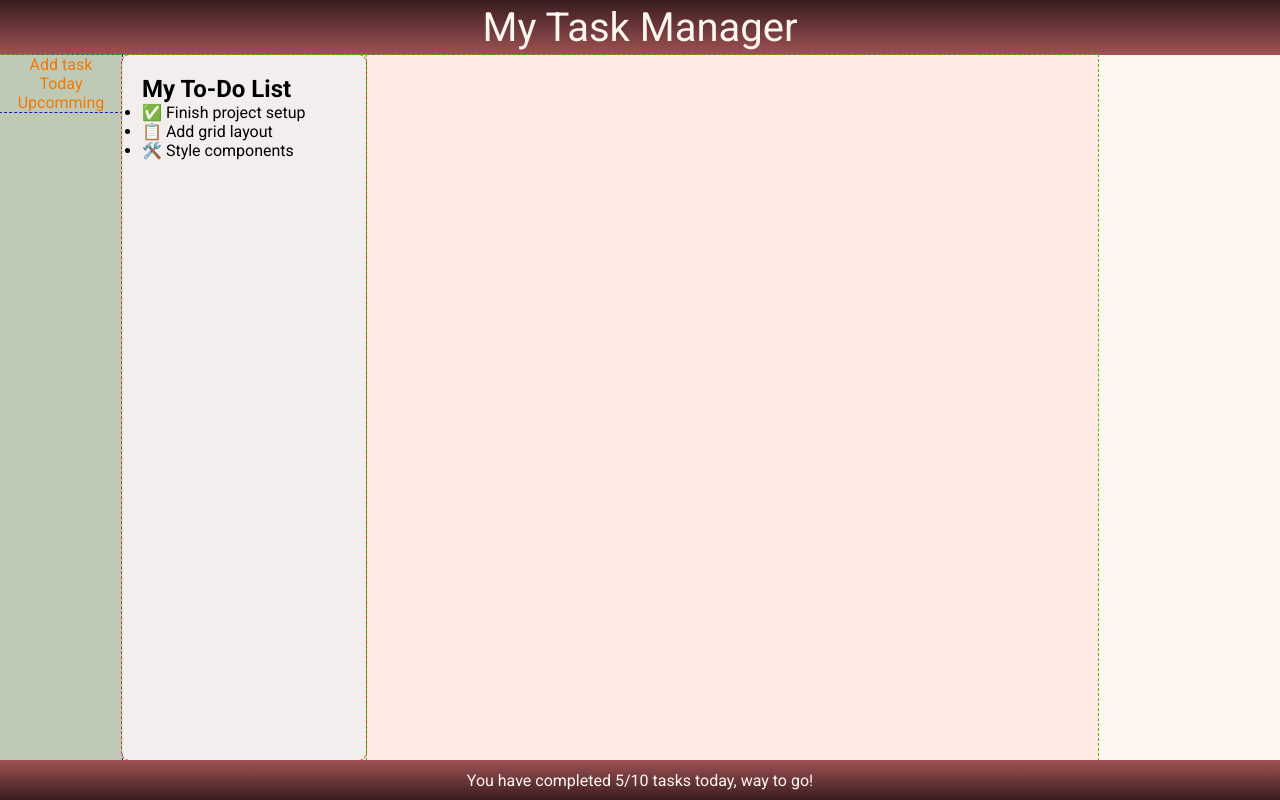
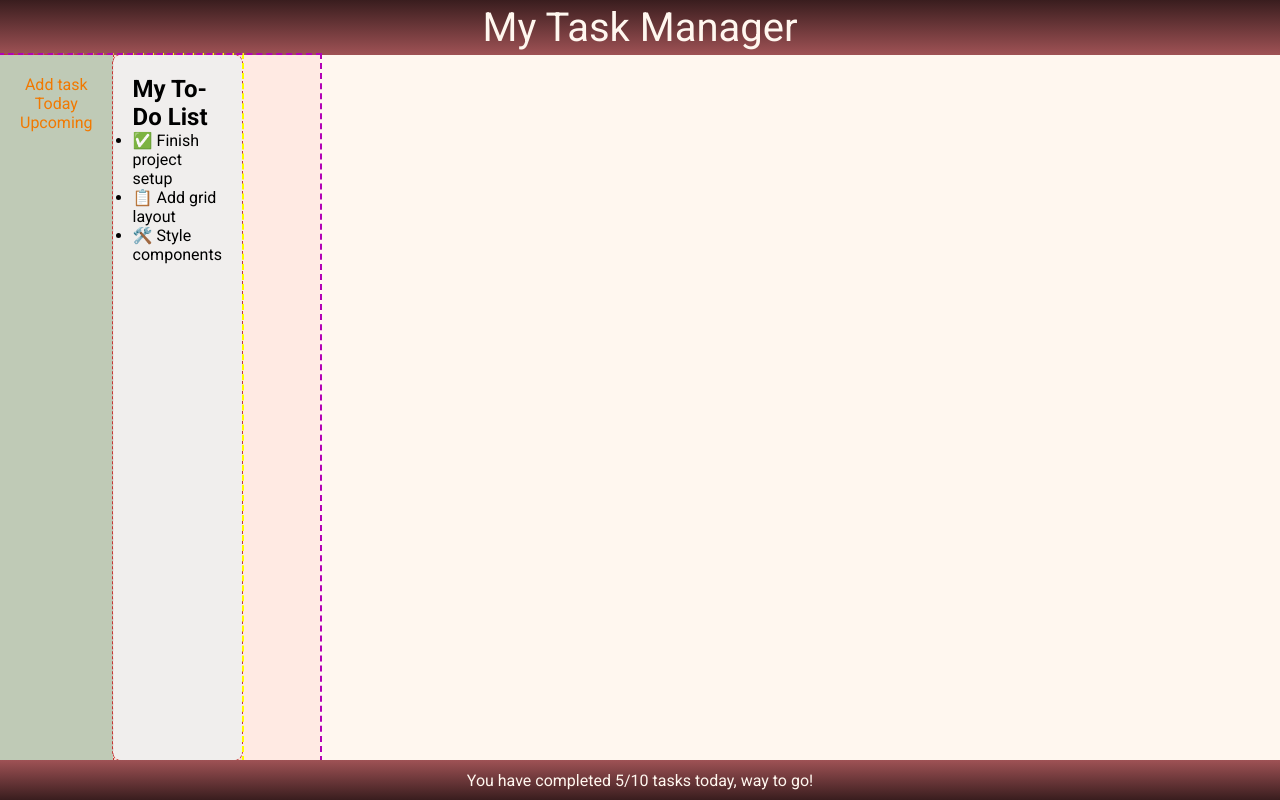
Before and after one commit to Cinedy/todo_list, a Next.js app in the folder frontend/: page / in a window 1280 px wide. Built offline with nearby package versions, Linux system fonts and the light colour scheme.

Commit message:
bare rot, må fix grid

```diff
--- a/frontend/src/app/page.tsx
+++ b/frontend/src/app/page.tsx
@@ -4,7 +4,7 @@ import Todo from "@/components/todolist/todo";
 
 export default function Home() {
   return (
-    <div className={styles.main}>
+    <div className={styles.pageContent}>
       <Menu />
       <Todo />
     </div>
--- a/frontend/src/components/footer/footer.module.css
+++ b/frontend/src/components/footer/footer.module.css
@@ -1,6 +1,6 @@
 .footer {
     grid-column-start: 1;
-    grid-column-end: 3;
+    grid-column-end: 5;
     display: grid;
     background: linear-gradient(0deg, #391D1E, #9F5255);
     width: 100%;
--- a/frontend/src/components/header/header.module.css
+++ b/frontend/src/components/header/header.module.css
@@ -1,6 +1,6 @@
 .header {
     grid-column-start: 1;
-    grid-column-end: 3;
+    grid-column-end:5;
     display: grid;
     background: linear-gradient(180deg, #391D1E, #9F5255);
     width: 100%;
--- a/frontend/src/components/menu/menu.module.css
+++ b/frontend/src/components/menu/menu.module.css
@@ -2,5 +2,6 @@
     background-color: rgb(191, 202, 182);
     text-align: center;
     color: #f17900;
-    outline: 1px dashed rgb(17, 27, 177);
+    padding: 20px;
+    outline: 1px dashed rgb(200, 50, 50);
   }
--- a/frontend/src/components/menu/menu.tsx
+++ b/frontend/src/components/menu/menu.tsx
@@ -5,11 +5,9 @@ import menu from "../menu/menu.module.css"
 export default function Menu() {
   return (
     <div className={menu.menu}>
-      <menu className={menu.menu}>
-        <div>Add task</div>
-        <div>Today</div>
-        <div>Upcomming</div>
-      </menu>
+      <div>Add task</div>
+      <div>Today</div>
+      <div>Upcoming</div>
     </div>
   );
 }
--- a/frontend/src/styles/page.module.css
+++ b/frontend/src/styles/page.module.css
@@ -1,20 +1,20 @@
 .gridContainer {
   display: grid;
   grid-template-rows: auto 1fr auto;
+  grid-template-columns: 1fr 3fr; /* 1/3 Menu - 2/3 Content */
   min-height: 100vh;
 }
 
 .main {
   display: grid;
   grid-template-columns: 1fr 2fr; /* 1/3 Sidebar (Menu) + 2/3 Main content */
-  outline: 1px dashed rgb(80, 182, 2);
+  outline: 2px dashed  rgb(179, 2, 182);
   background-color: rgba(255, 0, 0, 0.05);
   }
 
 .pageContent {
   display: grid;
   grid-template-columns: 1fr 1fr;
-  outline: 1px dashed red;
+  outline: 2px dashed yellow;
   background-color: rgba(33, 23, 23, 0.05);
-
 }
```
